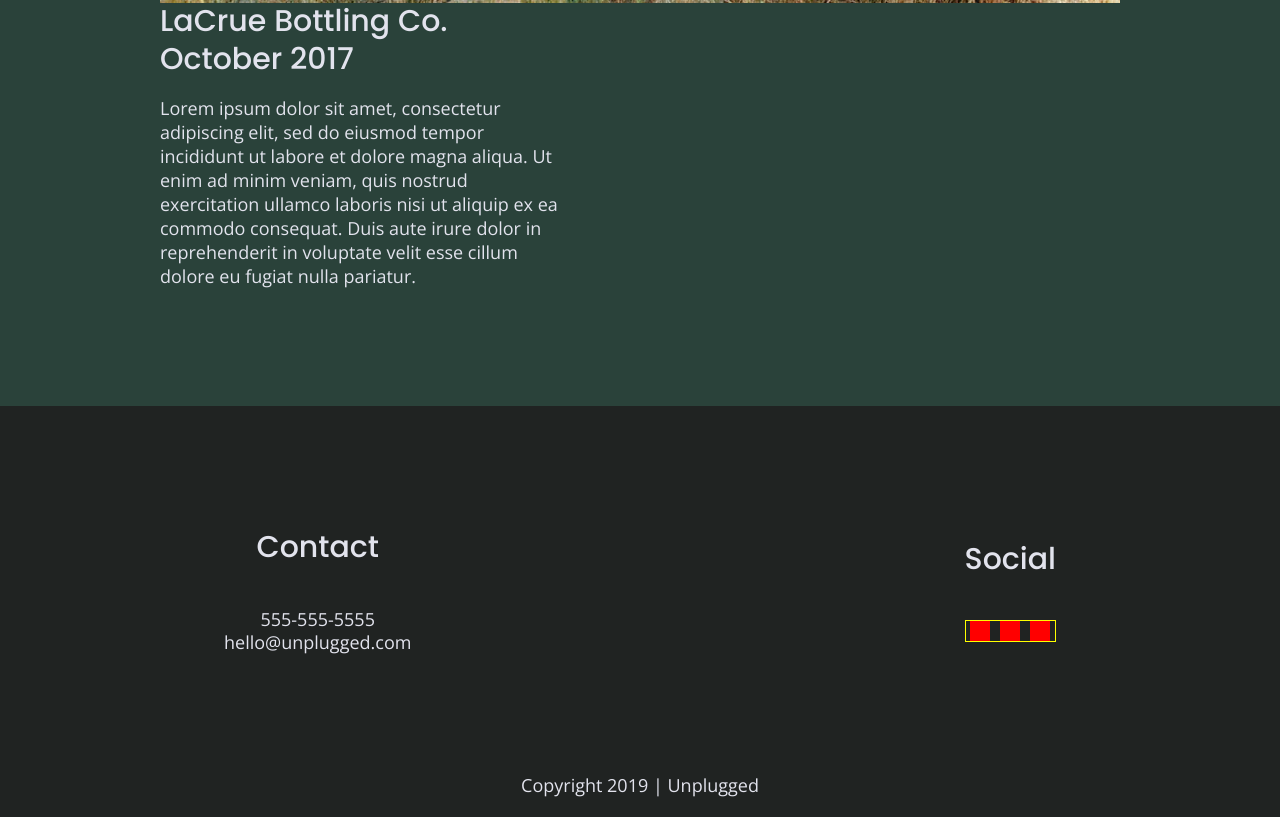
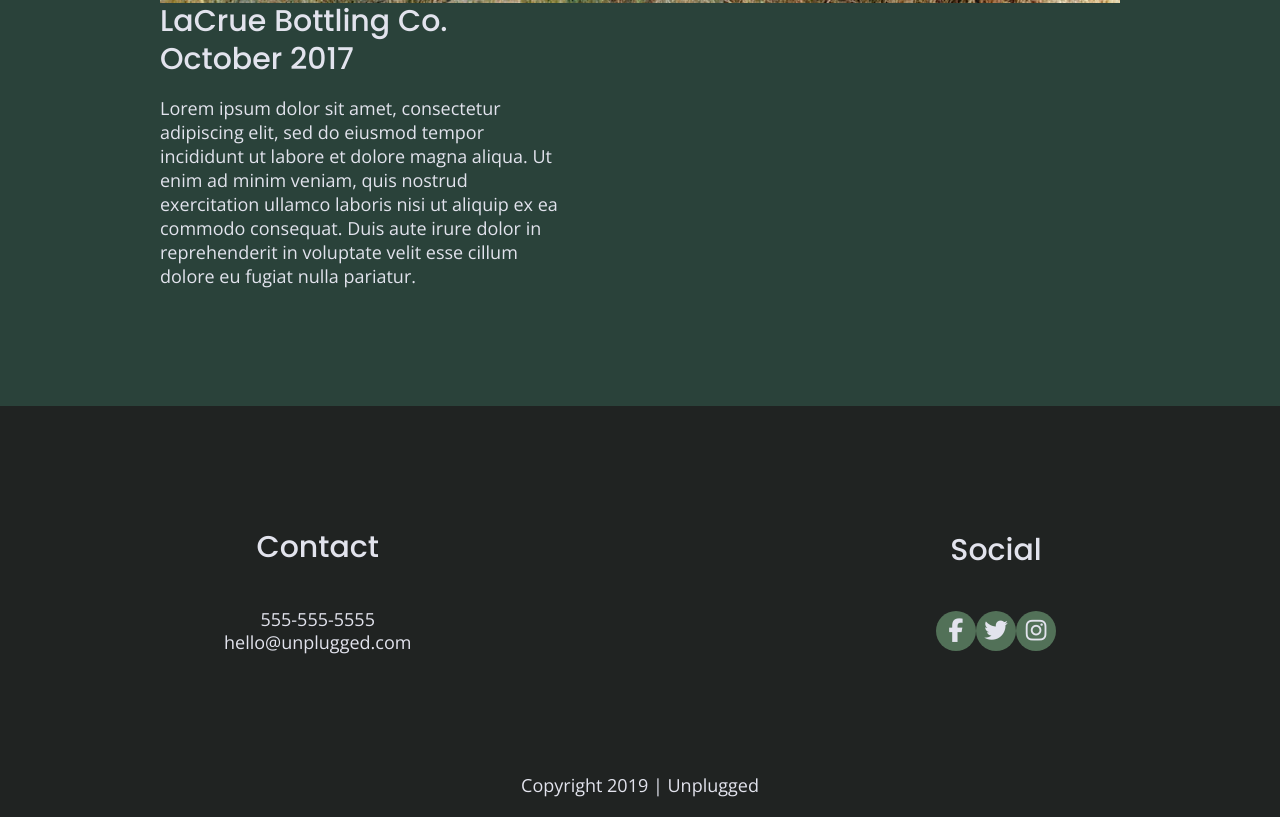
Before and after one commit to Slaks97/unplugged-retreat, a website: page index.html in a window 1280 px wide. Shown: the part 2809-3626 px from the top of the page. Drawn offline with nearby package versions, Linux system fonts and the light colour scheme.

Commit message:
Added html code for footer icons and styled them in main.css

```diff
--- a/css/main.css
+++ b/css/main.css
@@ -229,17 +229,23 @@ footer .contact {
 }
 
 footer .social-icons {
-  border: 1px solid yellow;
   display: flex;
   justify-content: space-around;
   align-items: center;
 }
 
-footer .social p {
-  border: 10px solid red;
+footer .social-icons p {
   display: flex;
   justify-content: center;
   align-items: center;
+  background-color: #527158;
+  width: 40px;
+  height: 40px;
+  border-radius: 50%;
+}
+
+footer .social-icons p i {
+  font-size: 1.3125em;
 }
 
 footer .copyright {
--- a/index.html
+++ b/index.html
@@ -164,13 +164,13 @@
           <h4>Social</h4>
           <div class="social-icons">
             <p>
-              <a href="https://www.facebook.com" target="_blank"></a>
+              <a href="https://www.facebook.com"><i class="fab fa-facebook-f"></i></a>
             </p>
             <p>
-              <a href="https://www.instagram.com" target="_blank"></a>
+              <a href="https://www.twitter.com"><i class="fab fa-twitter"></i></a>
             </p>
             <p>
-              <a href="https://www.youtube.com" target="_blank"></a>
+              <a href="https://www.instagram.com"><i class="fab fa-instagram"></i></a>
             </p>
           </div>
         </div>
```
Also changed, not shown: about/index.html (+3 -4 lines), faq/index.html (+3 -3 lines).
